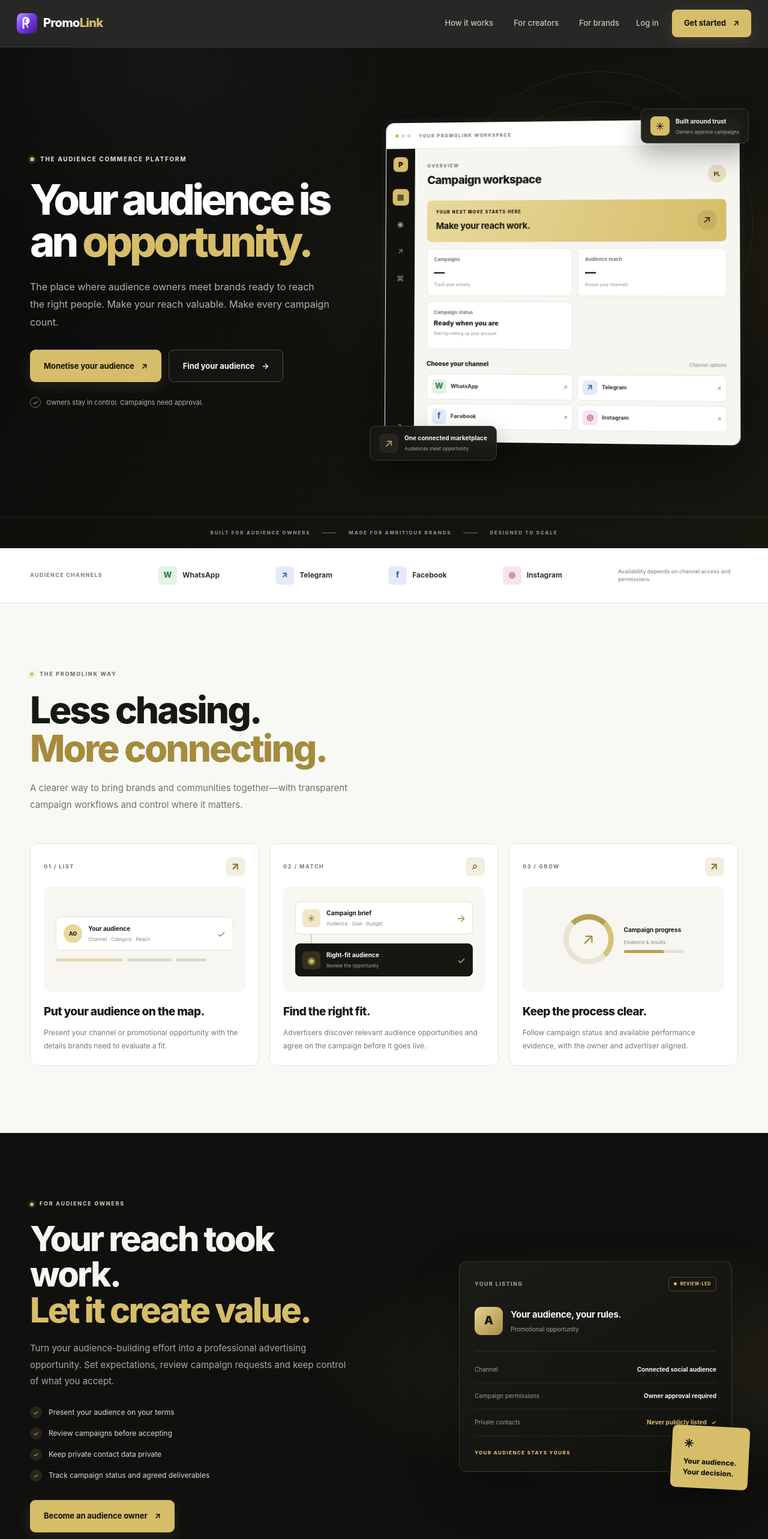
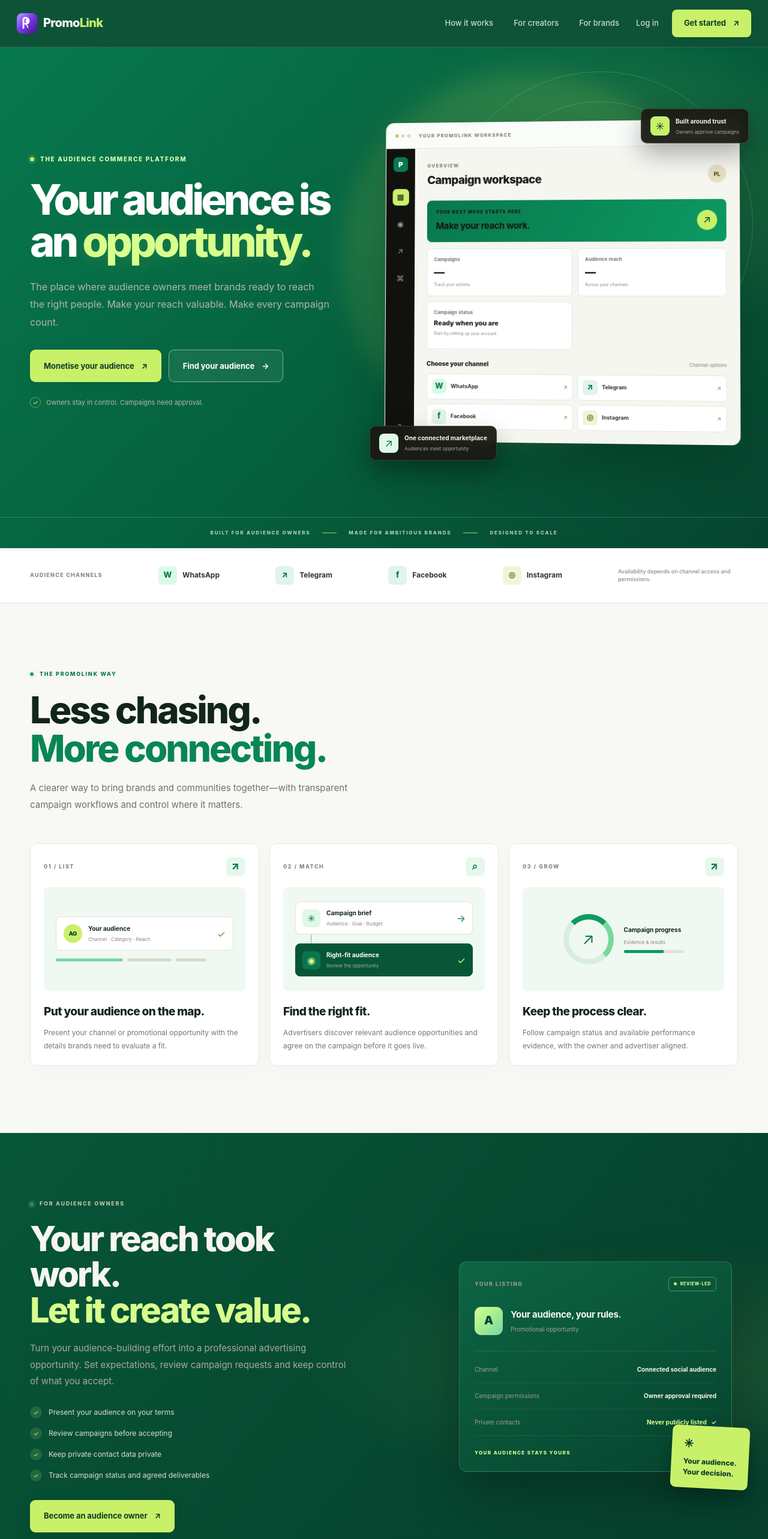
Before and after one commit to mrceogodwin/promolink, a Next.js app: page / in a window 1280 px wide. Shown: the top 2566 px of the page at 60% size. Built offline with nearby package versions, Linux system fonts and the light colour scheme.

Commit message:
Redesign PromoLink with fresh green and white brand system

```diff
--- a/src/app/globals.css
+++ b/src/app/globals.css
@@ -310,3 +310,97 @@ button, a { -webkit-tap-highlight-color: transparent; }
 @media (prefers-reduced-motion: reduce) {
   *, *::before, *::after { scroll-behavior: auto !important; transition-duration: .01ms !important; animation-duration: .01ms !important; }
 }
+
+
+/* PromoLink Greenline visual system — white canvas, WhatsApp-inspired green, restrained citrus accents */
+:root {
+  --pl-black: #063d2b;
+  --pl-panel: #075638;
+  --pl-yellow: #c8f169;
+  --pl-yellow-soft: #e4ffb0;
+  --pl-ink: #11251b;
+  --pl-muted: #61746a;
+  --pl-line: #e0ebe3;
+}
+body, .pl-site { background: #f7faf7; color: #11251b; }
+::selection { background: #c8f169; color: #073d2a; }
+.pl-header { background: rgba(5, 76, 48, .96); border-bottom-color: rgba(255,255,255,.12); }
+.pl-brand a > span span, .pl-footer-brand a > span span { color: #c8f169 !important; }
+.pl-nav-links a, .pl-login { color: rgba(255,255,255,.78); }
+.pl-nav-links a:hover, .pl-login:hover { color: #dfffaa; }
+.pl-button-yellow { background: #c8f169; color: #103c28; box-shadow: 0 8px 24px rgba(3,55,33,.13); }
+.pl-button-yellow:hover { background: #ddff9b; }
+.pl-button-outline { color: #fff; border-color: rgba(255,255,255,.45); background: rgba(255,255,255,.07); }
+.pl-button-outline:hover { border-color: #c8f169; background: rgba(200,241,105,.12); }
+.pl-button-dark { background: #08794e; color: #fff; }
+.pl-button-dark:hover { background: #05613e; }
+.pl-menu-toggle { border-color: rgba(255,255,255,.35); }
+.pl-menu-toggle span { background: #fff; }
+.pl-mobile-nav { background: #075638; border-top-color: rgba(255,255,255,.14); }
+.pl-mobile-nav > a:not(.pl-button) { color: #fff; }
+.pl-hero { background: radial-gradient(ellipse at 78% 28%, rgba(200,241,105,.18), transparent 32%), linear-gradient(135deg,#08794e 0%,#05613e 52%,#06452f 100%); }
+.pl-hero-glow { background: rgba(200,241,105,.13); }
+.pl-hero-grid { opacity: .13; }
+.pl-hero h1 span, .pl-final-cta h2 span { color: #d8ff8d; }
+.pl-eyebrow { color: #d8ffb4; }
+.pl-live-dot { background: #c8f169; box-shadow: 0 0 0 4px rgba(200,241,105,.12); }
+.pl-check { color: #d8ff8d; }
+.pl-orbit { border-color: rgba(214,255,218,.18); }
+.pl-app-window { border-color: rgba(255,255,255,.23); box-shadow: 0 35px 95px rgba(0,25,13,.32); }
+.pl-app-topbar { background: #f9fcf9; }
+.pl-sidebar-mark { background: #08794e; color: #fff; }
+.pl-app-welcome { background: linear-gradient(115deg,#08794e,#0c9962); }
+.pl-welcome-icon { background: #c8f169; color: #073d2a; }
+.pl-channel-icon.green { background: #d9fbe5; color: #08794e; }
+.pl-channel-icon.blue { background: #e1f3eb; color: #08794e; }
+.pl-channel-icon.pink { background: #f1f5d8; color: #557d25; }
+.pl-float-icon { background: #c8f169; color: #103c28; }
+.pl-float-icon-dark { background: #e0f8e8; color: #08794e; }
+.pl-hero-bottom { color: rgba(255,255,255,.68); border-top-color: rgba(255,255,255,.17); }
+.pl-bottom-line { background: rgba(200,241,105,.8); }
+.pl-channel-strip { border-bottom-color: #e0ebe3; }
+.pl-section-label, .section-label { color: #08794e; }
+.section-label-dot { background: #10a568; }
+.pl-section-intro h2 span, .pl-split-copy h2 span, .pl-advertiser-copy h2 span { color: #078653; }
+.pl-step-card { border-color: #e0ebe3; box-shadow: 0 8px 28px rgba(8,74,44,.025); }
+.pl-step-card:hover { box-shadow: 0 20px 45px rgba(8,74,44,.09); }
+.pl-step-symbol { background: #e6f8ec; color: #08794e; }
+.pl-step-graphic { background: #f0f8f2; }
+.pl-mini-profile > span { background: #c8f169; color: #103c28; }
+.pl-mini-bars i { background: #78d7a3; }
+.pl-match-spark { background: #e1f7e8; color: #08794e; }
+.pl-match-arrow, .pl-grow-ring { color: #08794e; }
+.pl-match-line { background: #61c88f; }
+.pl-match-card-dark { background: #075638; border-color: #075638; }
+.pl-match-card-dark .pl-match-spark { background: #0b754d; color: #d8ff8d; }
+.pl-match-card-dark > span:last-child { color: #d8ff8d; }
+.pl-grow-ring { border-color: #d7eddf; border-top-color: #0d9b61; border-right-color: #79d89c; }
+.pl-grow-track i { background: #0b9b61; }
+.pl-dark-section { background: radial-gradient(ellipse at 85% 50%, rgba(200,241,105,.12), transparent 38%), linear-gradient(130deg,#075638,#063d2b); }
+.pl-dark-section .pl-split-copy h2 span { color: #d8ff8d; }
+.pl-feature-list li > span { background: rgba(200,241,105,.15); color: #d8ff8d; }
+.pl-owner-card { background: linear-gradient(150deg,#0d6544,#06432e); border-color: rgba(255,255,255,.17); }
+.pl-review-pill { border-color: rgba(200,241,105,.38); color: #d8ff8d; }
+.pl-review-pill i { background: #c8f169; }
+.pl-owner-avatar { background: linear-gradient(135deg,#d8ff8d,#73d99a); color: #06432e; }
+.pl-private-status, .pl-owner-footer { color: #d8ff8d; }
+.pl-owner-sticker { background: #c8f169; color: #103c28; }
+.pl-campaign-panel { border-color: #dfece3; background: #fff; box-shadow: 0 28px 70px rgba(8,74,44,.08); }
+.pl-campaign-status, .pl-brief-row > span:first-child, .pl-brief-row > span:last-child { color: #078653; }
+.pl-brief-note { background: #e5f7eb; color: #075638; }
+.pl-feature-list-dark li > span { background: #e0f6e7; color: #08794e; }
+.pl-privacy-band { background: #e7f6e9; }
+.pl-privacy-icon { background: #08794e; color: #d8ff8d; }
+.pl-privacy-inner > div:nth-child(2) > span { color: #08794e; }
+.pl-final-cta { background: radial-gradient(ellipse at 83% 55%, rgba(200,241,105,.18), transparent 38%), linear-gradient(120deg,#08794e,#06452f); }
+.pl-final-glow { background: rgba(200,241,105,.14); }
+.pl-final-cta .section-label { color: #d8ffb4; }
+.pl-final-watermark { color: rgba(255,255,255,.045); }
+.pl-footer { background: #043b29; }
+.pl-footer-links a:hover { color: #c8f169; }
+.pl-footer-note .pl-live-dot { background: #c8f169; }
+.pl-footer-bottom { border-top-color: rgba(255,255,255,.13); }
+@media (prefers-reduced-motion: no-preference) {
+  .pl-hero h1 span { text-shadow: 0 4px 28px rgba(200,241,105,.14); }
+  .pl-button { transition: transform .22s ease, background .22s ease, border-color .22s ease, box-shadow .22s ease; }
+}
```
